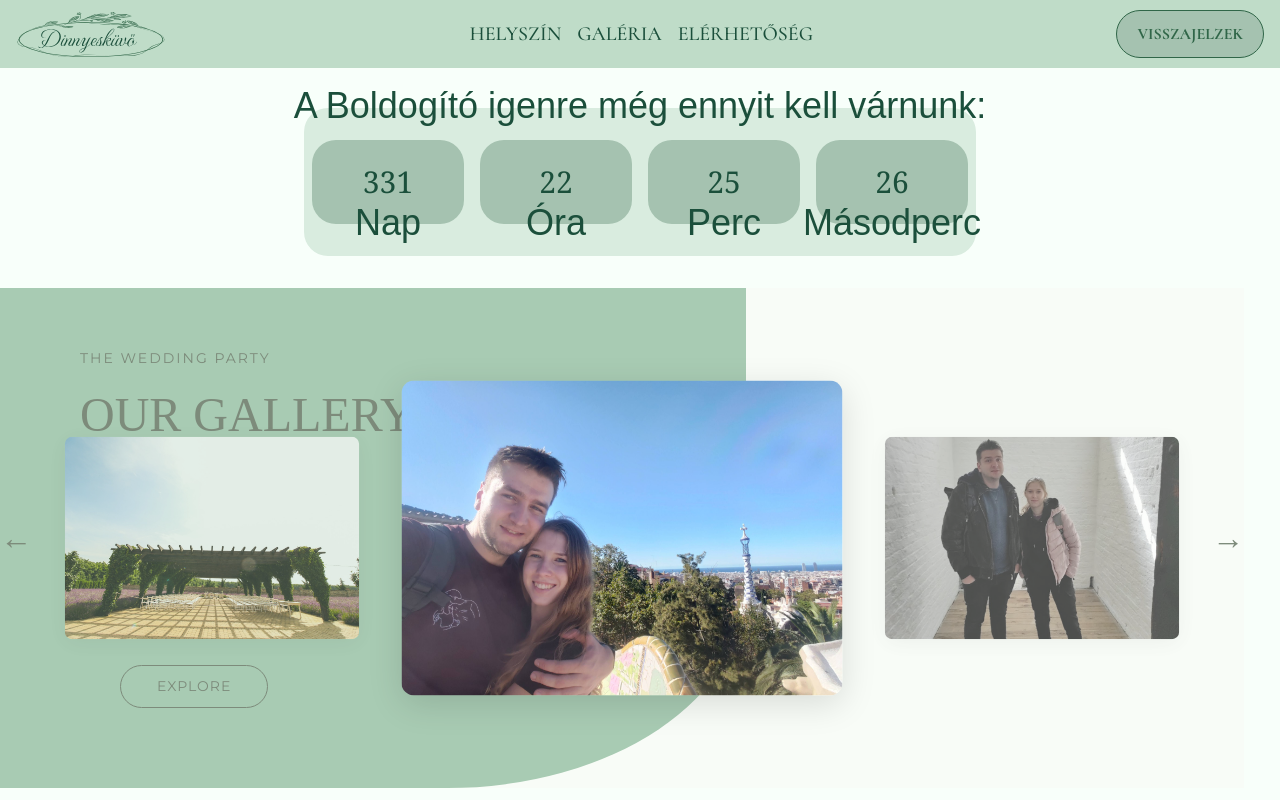
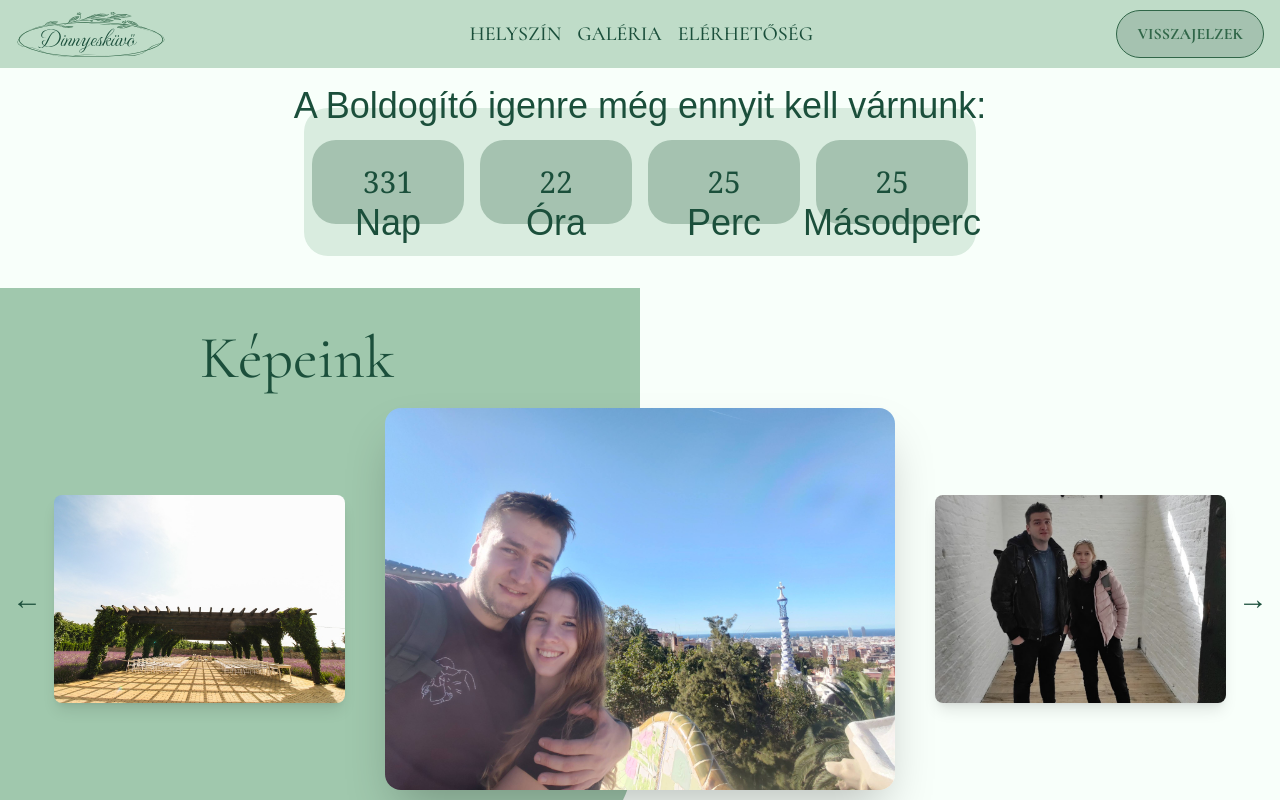
Before and after one commit to torokt21/wedding-website, a Next.js app: page / in a window 1280 px wide. Shown: the top 800 px of the page. Built offline with nearby package versions, Linux system fonts and the light colour scheme; a web font is replaced by a local one; what tailwindcss-animated would draw is missing.

Commit message:
First iteration

```diff
--- a/src/app/ui/carousel.tsx
+++ b/src/app/ui/carousel.tsx
@@ -1,20 +1,35 @@
 "use client";
 
 import React, { useState } from "react";
+
+import Image from "next/image";
+import LinkButton from "./linkButton";
+import clsx from "clsx";
+import { cormorant } from "./navbar";
 
 type CarouselProps = {
 	images: { src: string; alt?: string }[];
 };
 
+const animationDurationMs = 400; // Animation duration in milliseconds
+
 const Carousel: React.FC<CarouselProps> = ({ images }) => {
 	const [centerIndex, setCenterIndex] = useState(0);
+	const [animatingDirection, setAnimatingDirection] = useState<"left" | "right" | null>(null);
+	const isAnimating = animatingDirection !== null;
 
 	const prev = () => {
+		if (isAnimating) return;
+		setAnimatingDirection("right");
 		setCenterIndex((prev) => (prev - 1 + images.length) % images.length);
+		setTimeout(() => setAnimatingDirection(null), animationDurationMs);
 	};
 
 	const next = () => {
+		if (isAnimating) return;
+		setAnimatingDirection("left");
 		setCenterIndex((prev) => (prev + 1) % images.length);
+		setTimeout(() => setAnimatingDirection(null), animationDurationMs);
 	};
 
 	// Get indices for left, center, right images
@@ -24,148 +39,78 @@ const Carousel: React.FC<CarouselProps> = ({ images }) => {
 		return { left, center: centerIndex, right };
 	};
 
+	const animationClasses = clsx(`animate-duration-[${animationDurationMs}ms]`, {
+		"animate-fade-right animate-once": animatingDirection === "right",
+		"animate-fade-left animate-once": animatingDirection === "left",
+	});
+
 	const { left, center, right } = getIndices();
 
 	return (
-		<div
-			style={{
-				display: "flex",
-				alignItems: "center",
-				justifyContent: "center",
-				background: "#f8fcf7",
-				minHeight: 500,
-				position: "relative",
-				overflow: "hidden",
-			}}>
+		<div className="w-full flex items-center justify-center relative overflow-hidden min-h-[600px]">
 			{/* Decorative background */}
-			<div
-				style={{
-					position: "absolute",
-					left: 0,
-					top: 0,
-					width: "60%",
-					height: "100%",
-					background: "#a8cbb3",
-					borderBottomRightRadius: "40%",
-					zIndex: 0,
-				}}
-			/>
+			<div className="absolute w-full md:w-1/2 left-0 top-0 h-full bg-primary-600 rounded-0 md:rounded-br-[30%] z-0" />
 			{/* Gallery Title */}
 			<div
-				style={{
-					position: "absolute",
-					left: 80,
-					top: 60,
-					zIndex: 2,
-					color: "#7d8b7b",
-				}}>
-				<div style={{ letterSpacing: 2, fontSize: 14, marginBottom: 10 }}>
-					THE WEDDING PARTY
-				</div>
-				<div style={{ fontSize: 48, fontFamily: "serif", fontWeight: 300 }}>
-					OUR GALLERY
-				</div>
+				className={`text-right absolute left-50 top-10 z-2 ${cormorant.className} text-6xl`}>
+				Képeink
 			</div>
 			{/* Carousel Images */}
 			<button
 				onClick={prev}
+				disabled={isAnimating}
 				aria-label="Previous"
-				style={{
-					zIndex: 2,
-					background: "none",
-					border: "none",
-					fontSize: 32,
-					cursor: "pointer",
-					marginRight: 20,
-					color: "#7d8b7b",
-				}}>
+				className="duration-200 z-2 text-3xl text-primary-900 mx-3 hover:scale-110 scale-100">
 				&#8592;
 			</button>
-			<div
-				style={{
-					display: "flex",
-					alignItems: "center",
-					gap: 40,
-					zIndex: 2,
-				}}>
+			<div className="flex items-center gap-0 md:gap-10 z-2">
 				{/* Left Image */}
-				<img
+				<div className={animationClasses}>
+					<Image
+						className="object-cover shadow-lg rounded-lg aspect-[14/10] h-auto w-[320px] hidden md:block"
 						src={images[left].src}
 						alt={images[left].alt || ""}
-					style={{
-						width: 320,
-						height: 220,
-						objectFit: "cover",
-						borderRadius: 8,
-						boxShadow: "0 4px 24px rgba(0,0,0,0.07)",
-						opacity: 0.7,
-						transform: "scale(0.92)",
-						transition: "all 0.4s cubic-bezier(.4,0,.2,1)",
-					}}
+						width={320}
+						height={220}
 					/>
+				</div>
+
 				{/* Center Image */}
-				<img
+				<div className={`${animationClasses} py-30`}>
+					<Image
 						src={images[center].src}
 						alt={images[center].alt || ""}
-					style={{
-						width: 420,
-						height: 300,
-						objectFit: "cover",
-						borderRadius: 12,
-						boxShadow: "0 8px 32px rgba(0,0,0,0.13)",
-						zIndex: 3,
-						transform: "scale(1.05)",
-						transition: "all 0.4s cubic-bezier(.4,0,.2,1)",
-					}}
+						width={560}
+						height={400}
+						className={`object-cover h-auto w-[560px] max-h-[400px] rounded-2xl z-3 shadow-2xl`}
 					/>
+				</div>
+
 				{/* Right Image */}
-				<img
+				<div className={animationClasses}>
+					<Image
 						src={images[right].src}
 						alt={images[right].alt || ""}
-					style={{
-						width: 320,
-						height: 220,
-						objectFit: "cover",
-						borderRadius: 8,
-						boxShadow: "0 4px 24px rgba(0,0,0,0.07)",
-						opacity: 0.7,
-						transform: "scale(0.92)",
-						transition: "all 0.4s cubic-bezier(.4,0,.2,1)",
-					}}
+						width={320}
+						height={220}
+						className="object-cover shadow-lg rounded-lg aspect-[14/10] h-auto w-[320px] hidden md:block"
 					/>
 				</div>
+			</div>
+
 			<button
 				onClick={next}
+				disabled={!!animatingDirection}
 				aria-label="Next"
-				style={{
-					zIndex: 2,
-					background: "none",
-					border: "none",
-					fontSize: 32,
-					cursor: "pointer",
-					marginLeft: 20,
-					color: "#7d8b7b",
-				}}>
+				className={`transition-all duration-200 z-2 text-3xl text-primary-900 mx-3 ${
+					isAnimating ? "cursor-not-allowed scale-95" : "hover:scale-110 scale-100"
+				}`}>
 				&#8594;
 			</button>
 			{/* Explore Button */}
-			<button
-				style={{
-					position: "absolute",
-					left: 120,
-					bottom: 80,
-					background: "none",
-					border: "1px solid #7d8b7b",
-					borderRadius: 24,
-					padding: "10px 36px",
-					color: "#7d8b7b",
-					fontSize: 14,
-					letterSpacing: 1,
-					cursor: "pointer",
-					zIndex: 2,
-				}}>
-				EXPLORE
-			</button>
+			<div className="absolute bottom-10 z-2">
+				<LinkButton href={"/gallery"}>Explore</LinkButton>
+			</div>
 		</div>
 	);
 };
--- a/src/app/ui/linkButton.tsx
+++ b/src/app/ui/linkButton.tsx
@@ -10,7 +10,7 @@ export default function LinkButton({
 	return (
 		<Link
 			href={href}
-			className="mt-8 inline-block rounded-full bg-background text-black px-6 py-3 shadow-lg hover:shadow-xl transition-all duration-300 border-2 border-primary-800 hover:bg-primary-800 hover:text-background">
+			className="mt-8 inline-block rounded-full bg-transparent text-black px-6 py-3 shadow-lg hover:shadow-xl transition-all duration-300 border-2 border-primary-800 hover:bg-primary-800 hover:text-background">
 			{children}
 		</Link>
 	);
--- a/src/app/ui/navbar.tsx
+++ b/src/app/ui/navbar.tsx
@@ -3,7 +3,7 @@ import { Cormorant } from "next/font/google";
 import Image from "next/image";
 import Link from "next/link";
 
-const cormorant = Cormorant({
+export const cormorant = Cormorant({
 	subsets: ["latin"],
 	style: "normal",
 	weight: "variable",
```
Lines whose indentation alone changed are shown as unchanged.
